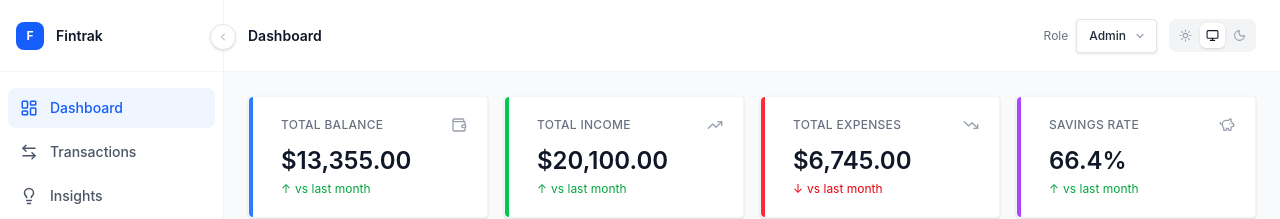
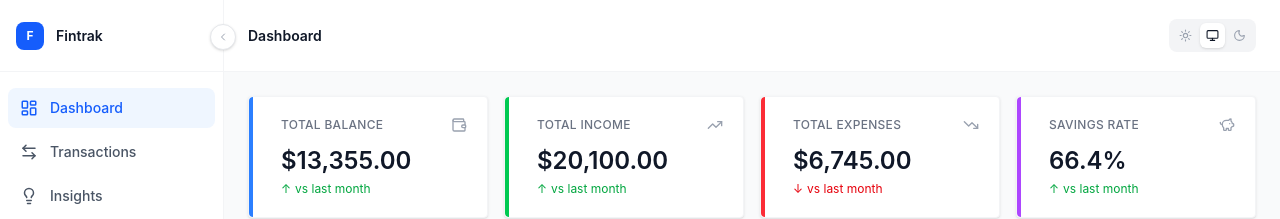
Before and after one commit to axhar-ibraheem/finTrack, a React (Vite) app: page / in a window 1280 px wide. Shown: the top 219 px of the page. Built offline with nearby package versions, Linux system fonts and the light colour scheme.

Commit message:
chore: update design

```diff
--- a/src/components/layout/Header.tsx
+++ b/src/components/layout/Header.tsx
@@ -1,21 +1,14 @@
 import { Menu } from "lucide-react";
-import { useAppDispatch, useAppSelector } from "@fintrack/hooks";
-import { setRole, toggleMobileSidebar } from "@fintrack/store";
-import type { Role } from "@fintrack/types";
-import { type SelectOption, SelectField, ThemeToggle, Button } from "../ui";
+import { useAppDispatch } from "@fintrack/hooks";
+import { toggleMobileSidebar } from "@fintrack/store";
+import { ThemeToggle, Button } from "@fintrack/components";
 
 interface HeaderProps {
   title: string;
 }
 
-const roleOptions: SelectOption<Role>[] = [
-  { label: "Admin", value: "admin" },
-  { label: "Viewer", value: "viewer" },
-];
-
 export const Header = ({ title }: HeaderProps) => {
   const dispatch = useAppDispatch();
-  const { role } = useAppSelector((state) => state.ui);
 
   return (
     <header className="h-18 px-6 flex items-center justify-between bg-white dark:bg-gray-900 border-b border-gray-100 dark:border-gray-800 shrink-0">
@@ -32,14 +25,6 @@ export const Header = ({ title }: HeaderProps) => {
         </h1>
       </div>
       <div className="flex items-center gap-3">
-        <div className="flex items-center gap-2">
-          <span className="text-xs text-gray-500 dark:text-gray-400">Role</span>
-          <SelectField
-            value={role}
-            onChange={(value) => dispatch(setRole(value as Role))}
-            options={roleOptions}
-          ></SelectField>
-        </div>
         <ThemeToggle></ThemeToggle>
       </div>
     </header>
--- a/src/components/transactions/TransactionRow.tsx
+++ b/src/components/transactions/TransactionRow.tsx
@@ -1,5 +1,4 @@
 import { Pencil, Trash2 } from "lucide-react";
-import { useAppSelector } from "@fintrack/hooks";
 import { CategoryBadge, TypeBadge, Button } from "@fintrack/components";
 import { cn, FormatUtils } from "@fintrack/utils";
 import type { Transaction } from "@fintrack/types";
@@ -17,9 +16,6 @@ export const TransactionRow = ({
   onDelete,
   hideActions = false,
 }: TransactionRowProps) => {
-  const role = useAppSelector((state) => state.ui.role);
-  const isAdmin = role === "admin";
-
   return (
     <tr className="border-b border-gray-50 dark:border-gray-800 hover:bg-gray-50 dark:hover:bg-gray-800/50 transition-colors">
       <td className="px-4 py-3.5 text-xs text-gray-500 dark:text-gray-400 whitespace-nowrap">
@@ -54,7 +50,7 @@ export const TransactionRow = ({
       </td>
 
       <td className="px-4 py-3.5">
-        {isAdmin && !hideActions && (
+        {!hideActions && (
           <div className="flex items-center gap-2">
             <Button
               variant="ghost"
--- a/src/store/slices/ui.slice.ts
+++ b/src/store/slices/ui.slice.ts
@@ -1,16 +1,14 @@
 import { createSlice, type PayloadAction } from "@reduxjs/toolkit";
-import type { Role, Theme } from "@fintrack/types";
+import type { Theme } from "@fintrack/types";
 import { ThemeUtils } from "@fintrack/utils";
 
 interface UIState {
-  role: Role;
   theme: Theme;
   sidebarCollapsed: boolean;
   mobileSidebarOpen: boolean;
 }
 
 const initialState: UIState = {
-  role: "admin",
   theme: ThemeUtils.getStoredTheme(),
   sidebarCollapsed: false,
   mobileSidebarOpen: false,
@@ -20,9 +18,6 @@ const uiSlice = createSlice({
   name: "ui",
   initialState,
   reducers: {
-    setRole(state, action: PayloadAction<Role>) {
-      state.role = action.payload;
-    },
     setTheme(state, action: PayloadAction<Theme>) {
       state.theme = action.payload;
       ThemeUtils.storeTheme(action.payload);
@@ -42,7 +37,6 @@ const uiSlice = createSlice({
 });
 
 export const {
-  setRole,
   setTheme,
   toggleSidebar,
   toggleMobileSidebar,
--- a/src/types/index.ts
+++ b/src/types/index.ts
@@ -1,4 +1,3 @@
-export * from "./role.types";
 export * from "./transaction.types";
 export * from "./filters.types";
 export * from "./theme.types";
--- a/src/types/role.types.ts
+++ /dev/null
@@ -1 +0,0 @@
-export type Role = "admin" | "viewer";
```
